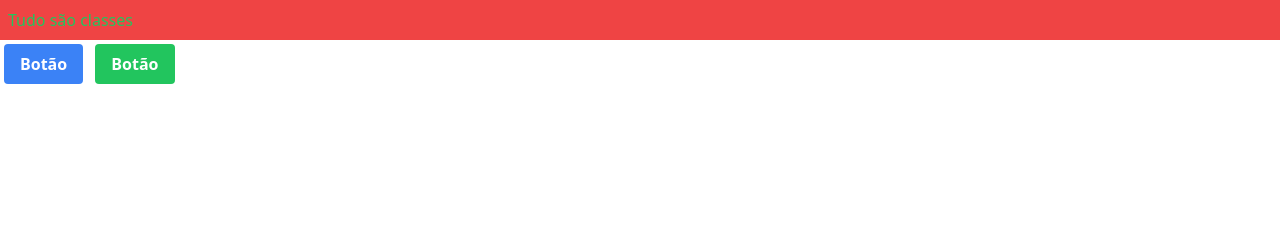
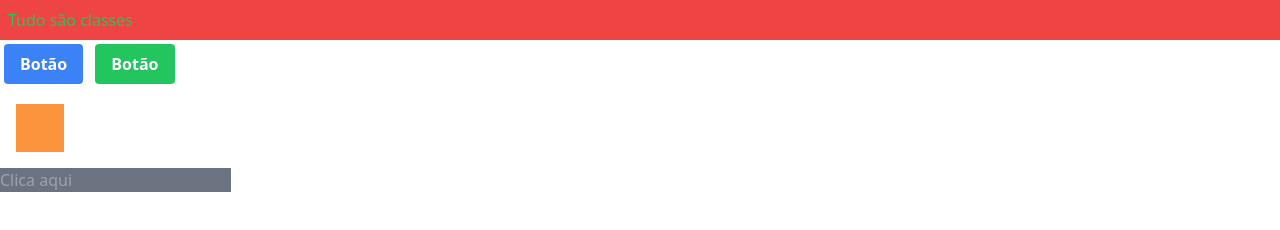
Before and after one commit to murillocosta/tailwind-css, a website: page 02 - fundamentos/src/index.html in a window 1280 px wide. Drawn offline with Linux system fonts and the light colour scheme.

Commit message:
feat: testing

```diff
--- a/02 - fundamentos/src/index.html
+++ b/02 - fundamentos/src/index.html
@@ -23,5 +23,15 @@
     >
       Botão
     </button>
+
+    <div
+      class="w-4 md:w-6 lg:w-10 xl:w-12 h-4 md:h-6 lg:h-10 xl:h-12 m-4 bg-green-400 md:bg-blue-400 lg:bg-red-400 xl:bg-orange-400"
+    ></div>
+
+    <input
+      type="text"
+      placeholder="Clica aqui"
+      class="bg-gray-500 text-white focus:bg-red-600 focus:text-green-600"
+    />
   </body>
 </html>
```
